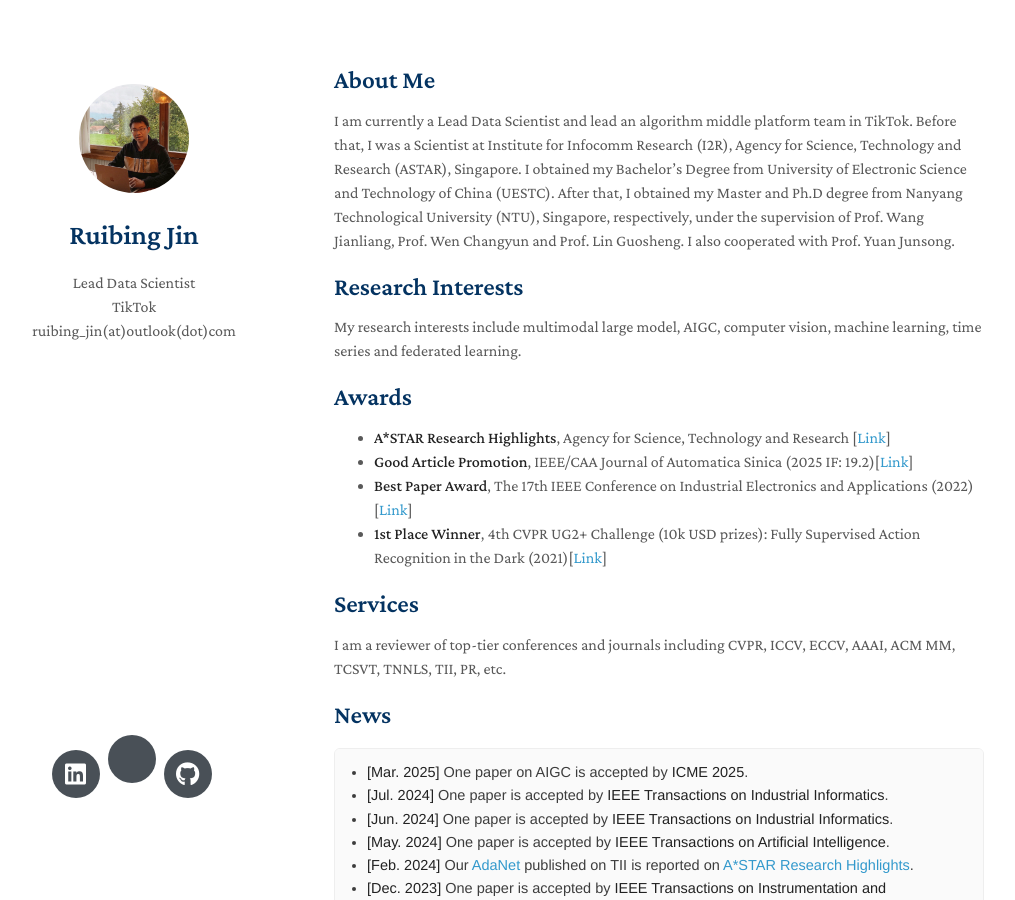
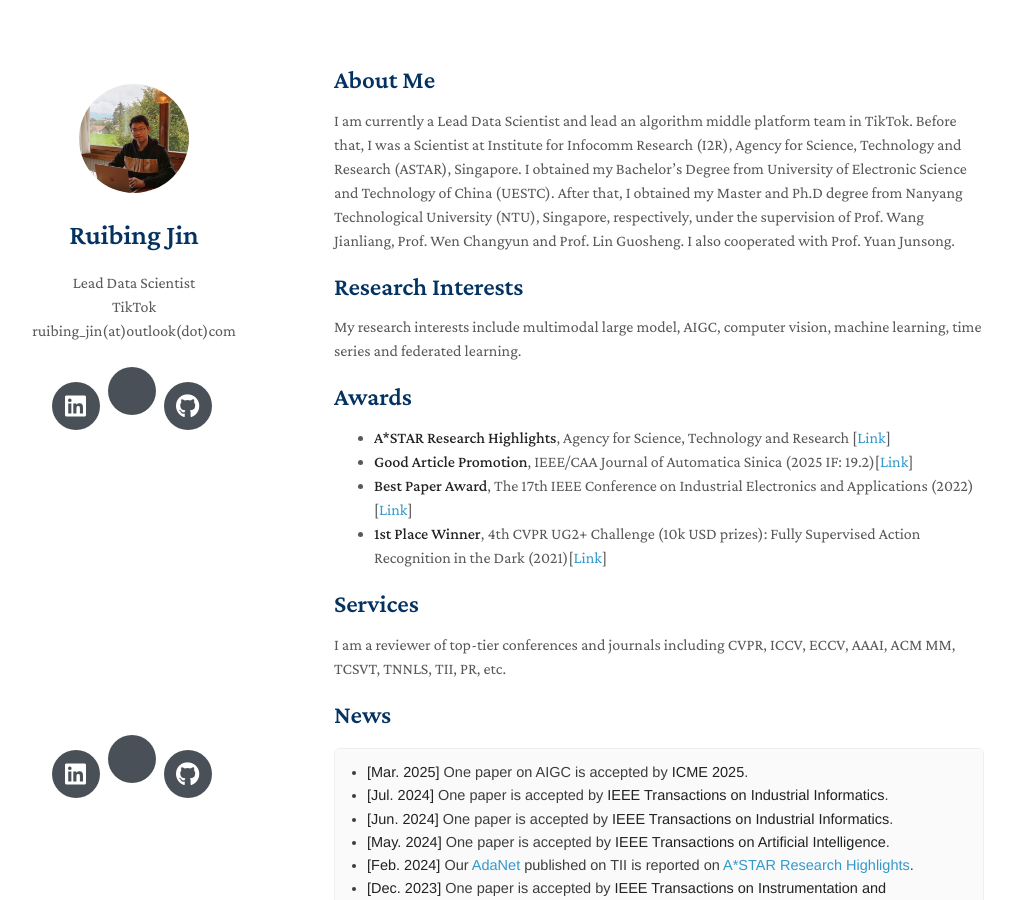
Before and after one commit to ruibing-jin/ruibing-jin.github.io, a Jekyll site: the page built from index.md, in a window 1280 px wide and 900 px high. Shown: the whole window, without its empty margins (136-1151 px from the left). Built offline with Jekyll 4.4.1, drawn with Linux system fonts in a browser that asks for light colours; nearby versions of some CDN libraries; a style sheet for code colours, icons or effects is not loaded; our own code applies the rules of GitHub Pages for plain Markdown files.

Commit message:
Update homepage.html

```diff
--- a/_layouts/homepage.html
+++ b/_layouts/homepage.html
@@ -44,7 +44,27 @@
         <br>
         <br>
         {% endif %}
+        <div class="social-icons">
 
+          {% if site.linkedin %}
+          <a style="margin: 0 5px 0 0" href="{{ site.linkedin }}">
+            <i class="fab fa-linkedin"></i>
+          </a>
+          {% endif %}
+          {% if site.google_scholar %}
+          <a style="margin: 0 5px 0 0" href="{{ site.google_scholar }}">
+            <i class="ai ai-google-scholar" style="font-size:1.2rem"></i>
+          </a>
+          {% endif %}
+          {% if site.github_link %}
+          <a style="margin: 0 5px 0 0" href="{{ site.github_link }}">
+            <i class="fab fa-github"></i>
+          </a>
+          {% endif %}
+        </div>
+        <br>
+        <br>
+        <br>
       </header>
       <section>
 
```
